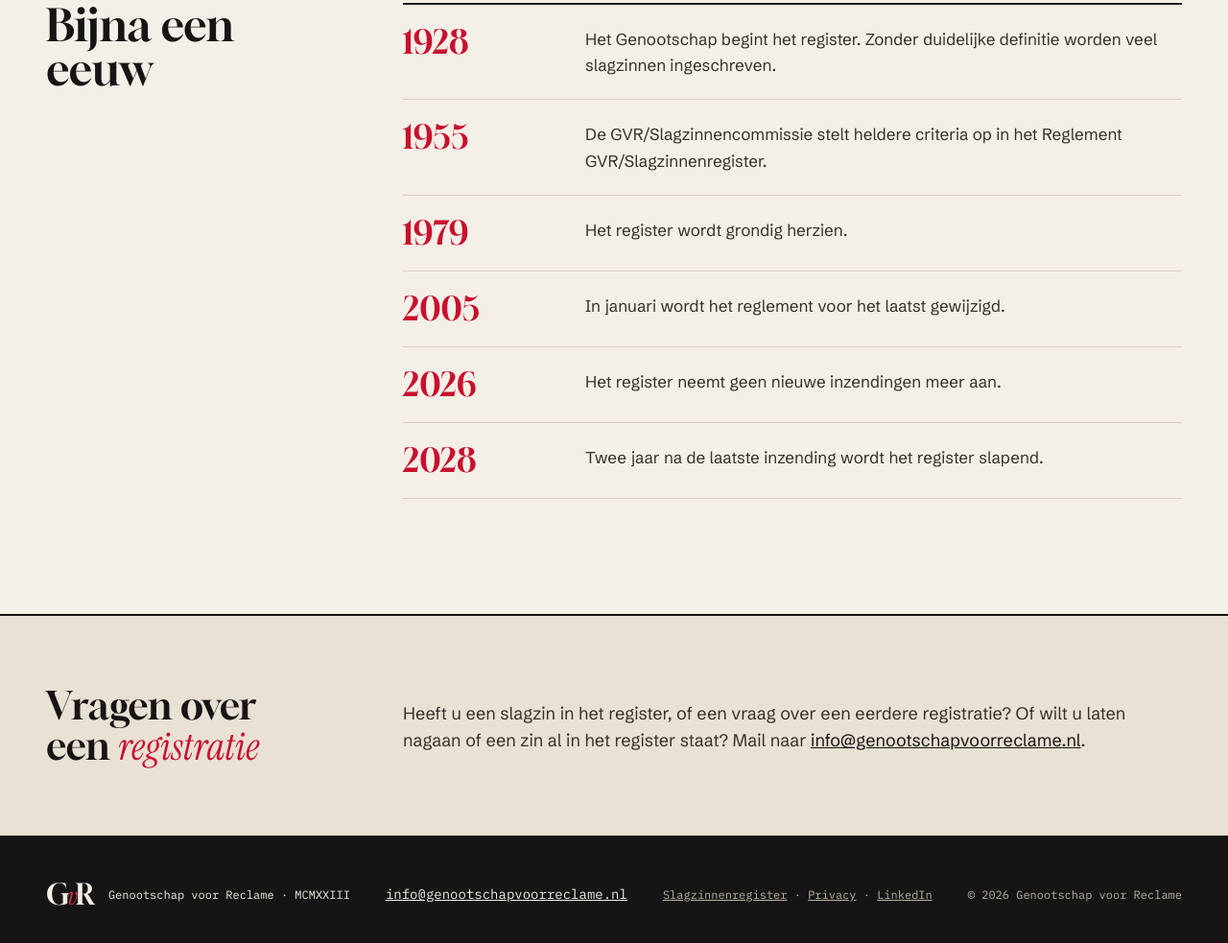
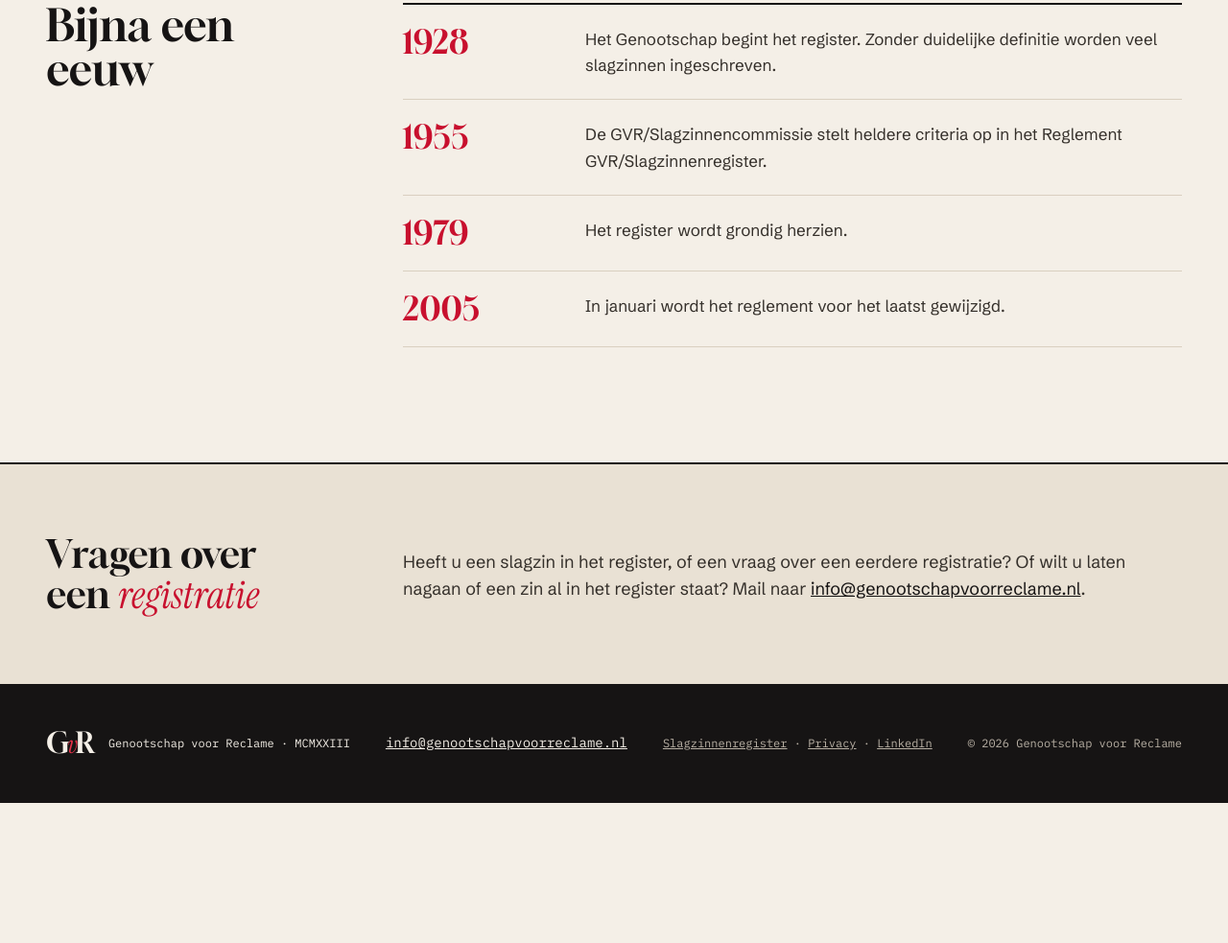
Before and after one commit to Genootschap-voor-Reclame/website, a plain HTML site: page slagzinnenregister.html in a window 1280 px wide. Shown: the part 2796-3779 px from the top of the page at 96% size. After the commit the page ends 3633 px from the top, so only its background shows below. Drawn offline with Linux system fonts and the light colour scheme.

Commit message:
Slagzinnenregister: tijdlijnregels 2026 en 2028 weg

```diff
--- a/slagzinnenregister.html
+++ b/slagzinnenregister.html
@@ -102,8 +102,6 @@ a{color:#161414}a:hover{color:#C8102E}
 <li style="display: flex; flex-wrap: wrap; gap: 8px 40px; padding: 22px 0; border-bottom: 1px solid #D9CFC0"><span style="flex: 0 0 150px; font-family: 'Gloock', serif; font-size: 34px; line-height: 1; color: #C8102E">1955</span><span style="flex: 1 1 360px; font-size: 17px; line-height: 1.6; color: #35302B">De GVR/Slagzinnencommissie stelt heldere criteria op in het Reglement GVR/Slagzinnenregister.</span></li>
 <li style="display: flex; flex-wrap: wrap; gap: 8px 40px; padding: 22px 0; border-bottom: 1px solid #D9CFC0"><span style="flex: 0 0 150px; font-family: 'Gloock', serif; font-size: 34px; line-height: 1; color: #C8102E">1979</span><span style="flex: 1 1 360px; font-size: 17px; line-height: 1.6; color: #35302B">Het register wordt grondig herzien.</span></li>
 <li style="display: flex; flex-wrap: wrap; gap: 8px 40px; padding: 22px 0; border-bottom: 1px solid #D9CFC0"><span style="flex: 0 0 150px; font-family: 'Gloock', serif; font-size: 34px; line-height: 1; color: #C8102E">2005</span><span style="flex: 1 1 360px; font-size: 17px; line-height: 1.6; color: #35302B">In januari wordt het reglement voor het laatst gewijzigd.</span></li>
-<li style="display: flex; flex-wrap: wrap; gap: 8px 40px; padding: 22px 0; border-bottom: 1px solid #D9CFC0"><span style="flex: 0 0 150px; font-family: 'Gloock', serif; font-size: 34px; line-height: 1; color: #C8102E">2026</span><span style="flex: 1 1 360px; font-size: 17px; line-height: 1.6; color: #35302B">Het register neemt geen nieuwe inzendingen meer aan.</span></li>
-<li style="display: flex; flex-wrap: wrap; gap: 8px 40px; padding: 22px 0; border-bottom: 1px solid #D9CFC0"><span style="flex: 0 0 150px; font-family: 'Gloock', serif; font-size: 34px; line-height: 1; color: #C8102E">2028</span><span style="flex: 1 1 360px; font-size: 17px; line-height: 1.6; color: #35302B">Twee jaar na de laatste inzending wordt het register slapend.</span></li>
 </ol>
 </section>
 
```
